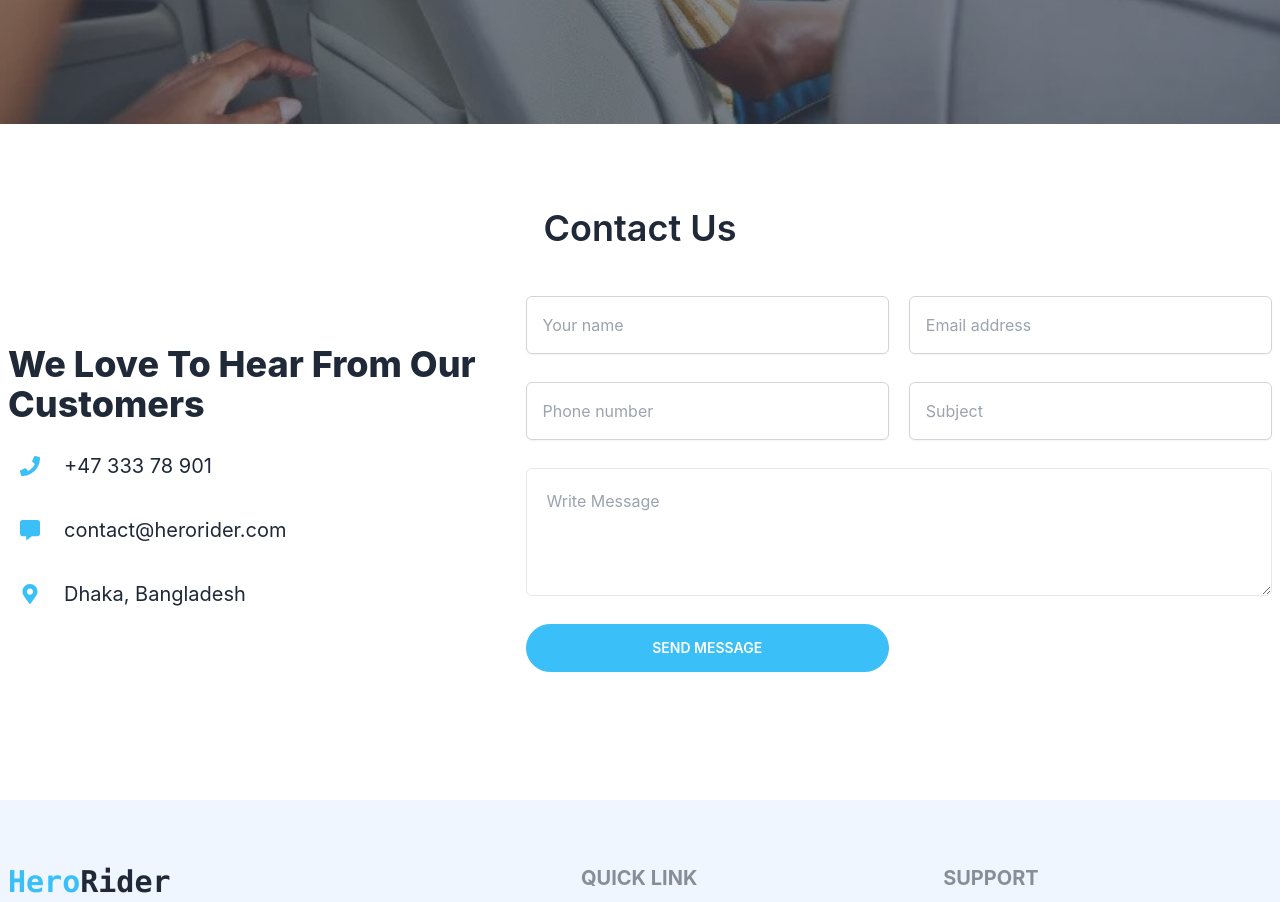
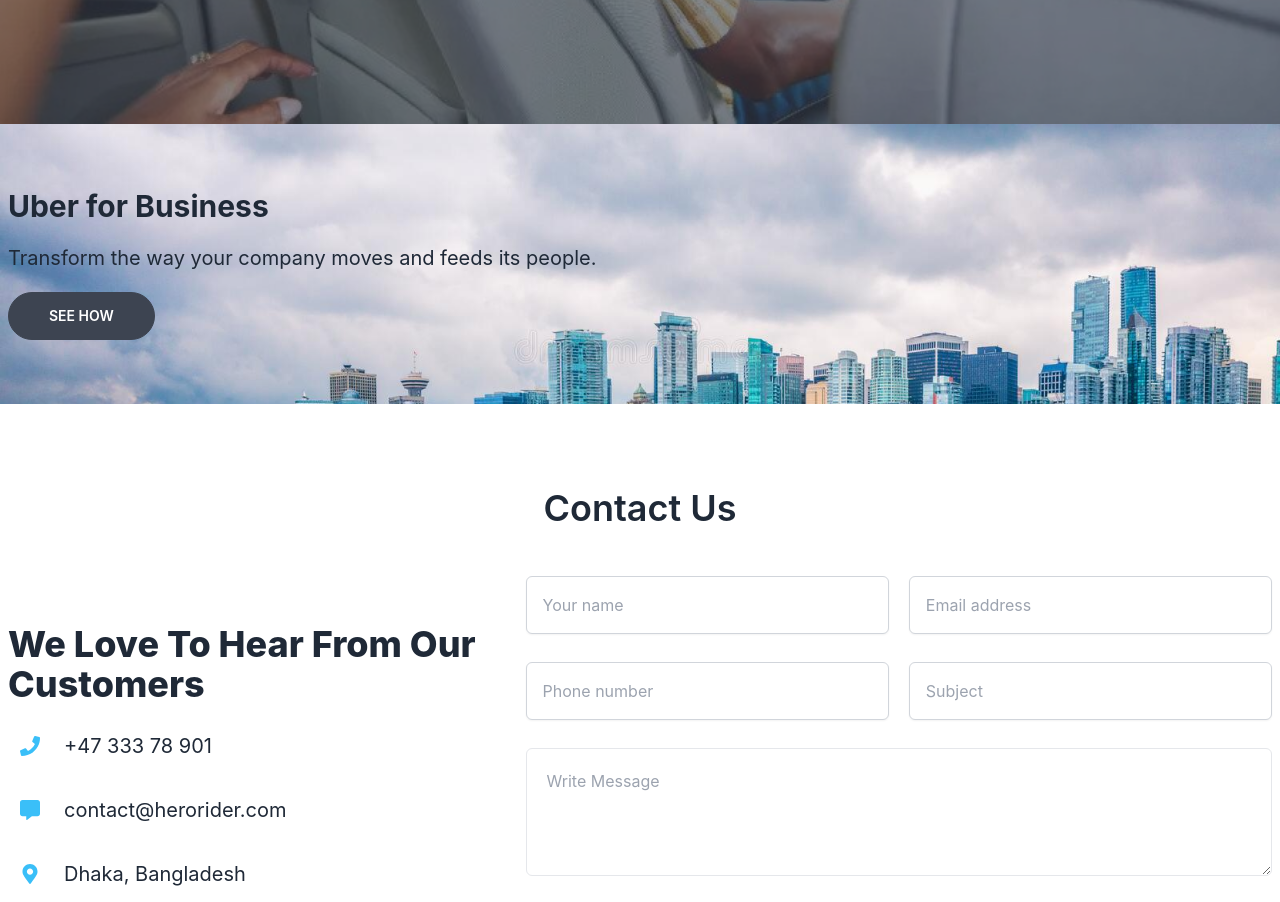
Before and after one commit to suman-chandra-barman/hero-rider, a React (Create React App) app: page / in a window 1280 px wide. Shown: the part 780-1682 px from the top of the page. Built offline with nearby package versions, Linux system fonts and the light colour scheme; no server answers.

Commit message:
advertise secion add

```diff
--- /dev/null
+++ b/src/pages/Home/Ad/Ad.js
@@ -0,0 +1,24 @@
+import React from "react";
+
+const Ad = () => {
+  return (
+    <section
+      className="bg-green-100 py-16 px-2"
+      style={{ backgroundImage: `url('city.jpg')`, backgroundSize: "cover" }}
+    >
+      <div className="container mx-auto">
+        <h3 className="text-xl md:text-3xl font-bold  text-center md:text-left">
+          Uber for Business
+        </h3>
+        <p className="text-xl mt-5">
+          Transform the way your company moves and feeds its people.
+        </p>
+        <button className="btn text-white rounded-3xl px-5 md:px-10 py-1 mt-5">
+          see how
+        </button>
+      </div>
+    </section>
+  );
+};
+
+export default Ad;
--- a/src/pages/Home/Home/Home.js
+++ b/src/pages/Home/Home/Home.js
@@ -1,11 +1,13 @@
 import React from "react";
 import Banner from "../../Banner/Banner";
 import ContactUs from "../../ContactUs/ContactUs";
+import Ad from "../Ad/Ad";
 
 const Home = () => {
   return (
     <>
       <Banner />
+      <Ad />
       <ContactUs />
     </>
   );
```
Also changed, not shown: public/city.jpg (added).
